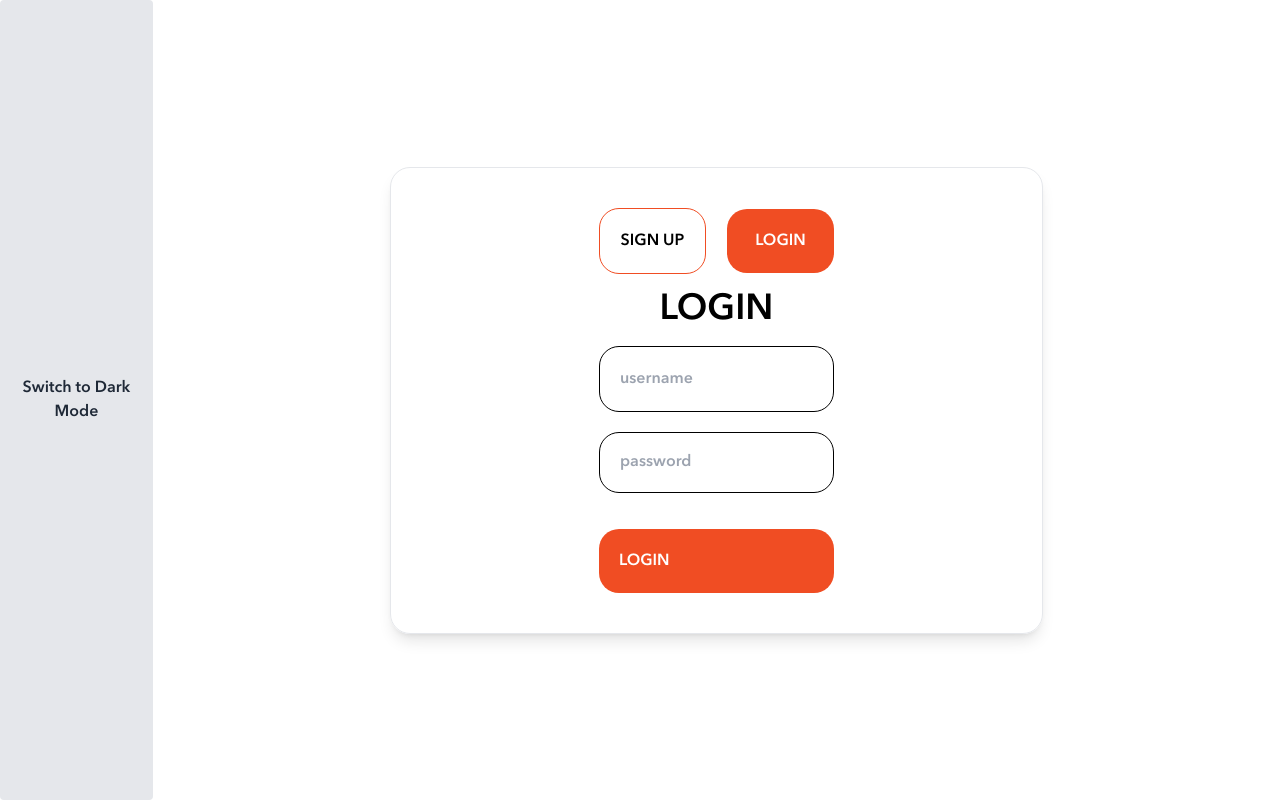
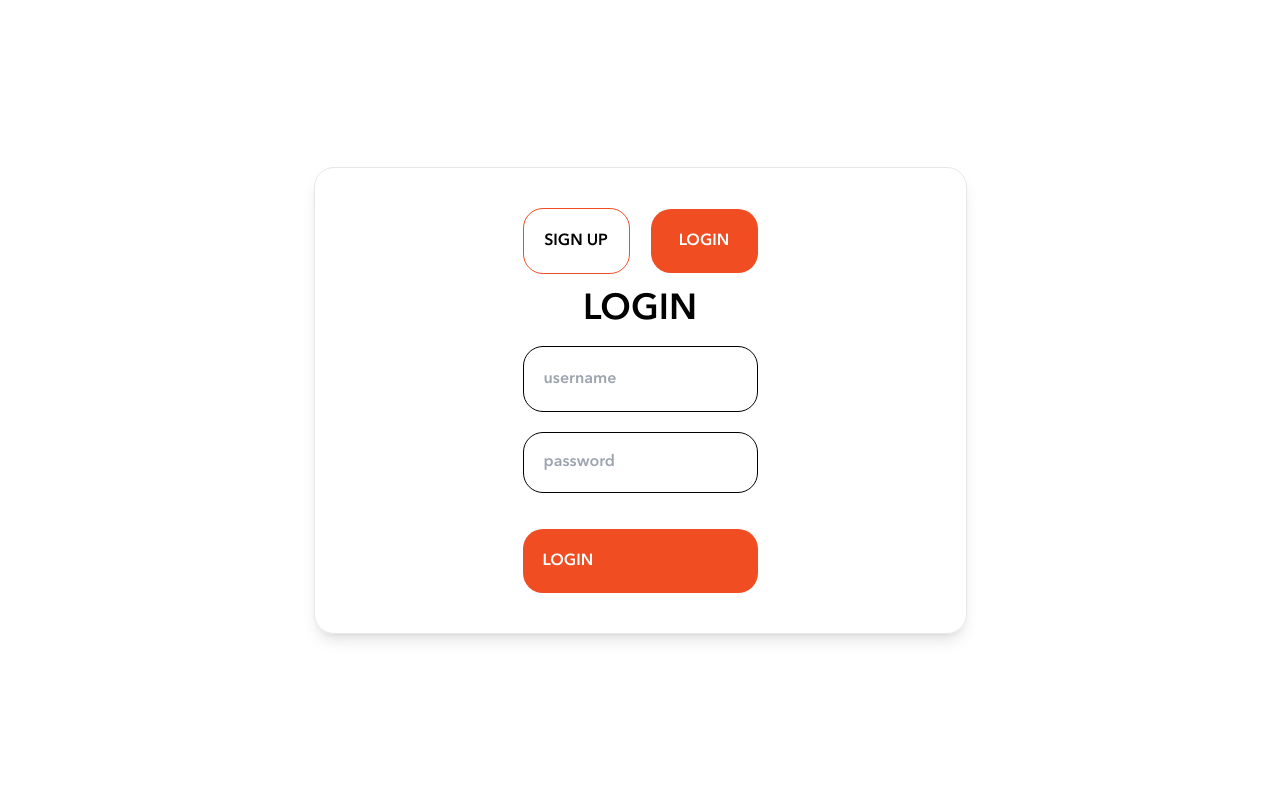
Before and after one commit to TarunVuppala/Task-Manager, a React (Create React App) app in the folder frontend/: page /login in a window 1280 px wide. Built offline with nearby package versions, Linux system fonts and the light colour scheme.

Commit message:
stable theme version

```diff
--- a/frontend/src/App.jsx
+++ b/frontend/src/App.jsx
@@ -9,7 +9,6 @@ import Navbar from './components/Navbar';
 import TasksPage from './TaskBoard/TasksPage';
 import NotesPage from './Notes/NotesPage';
 import NoteForm from './Notes/NoteForm';
-import ThemeToggle from './components/ThemeToggle';
 
 function App() {
   const [formOpen, setFormOpen] = useState(false);
@@ -51,7 +50,6 @@ function App() {
   return (
     <Router>
       <div className='flex flex-row h-screen'>
-      <ThemeToggle />
         <Routes>
           <Route
             path='/'
--- a/frontend/src/components/ProfileCard.jsx
+++ b/frontend/src/components/ProfileCard.jsx
@@ -3,6 +3,7 @@ import { useNavigate } from "react-router-dom";
 import LogoutIcon from '@mui/icons-material/Logout';
 import ContrastIcon from '@mui/icons-material/Contrast';
 import { useTheme } from '../context/ThemeContext';
+
 
 function ProfileCard({ onLogout,username }) {
     const { theme, toggleTheme } = useTheme();
--- a/frontend/src/components/Sidebar.jsx
+++ b/frontend/src/components/Sidebar.jsx
@@ -2,6 +2,7 @@ import React from "react";
 import ProfileCard from "./ProfileCard";
 import CalendarCard from "./CalendarCard";
 import StatsCard from "./StatsCard";
+
 
 function Sidebar({ onLogout,username }) {
     return (
```
